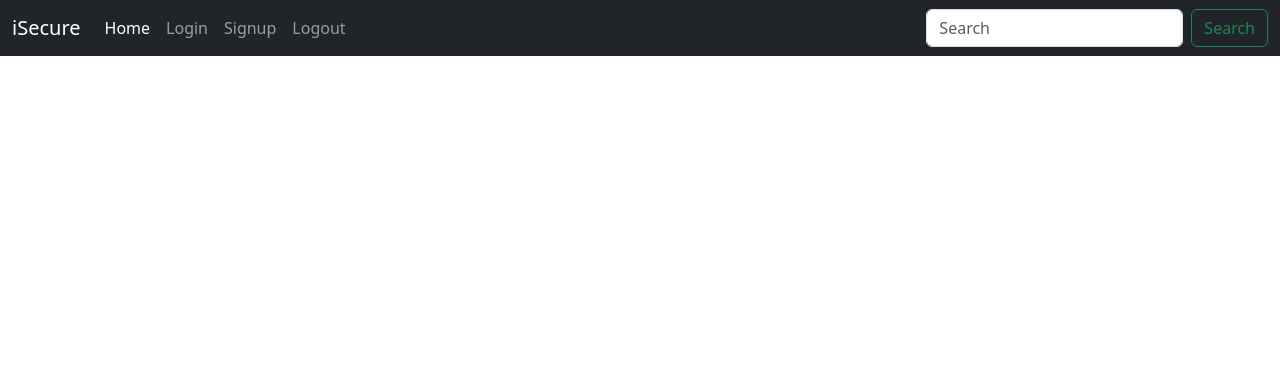
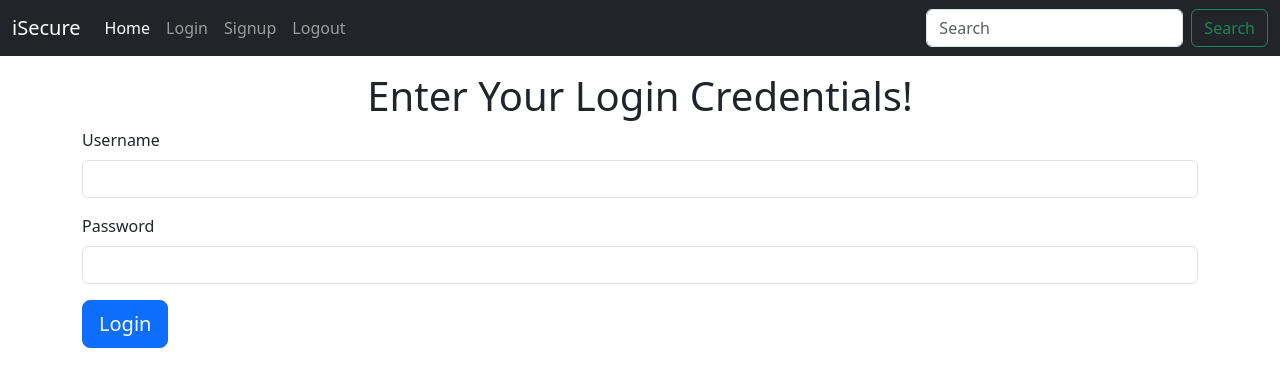
Before and after one commit to Aditya-Prakash07/Login-System-Using-PHP, a PHP site: page /login.php in a window 1280 px wide. Shown: the top 387 px of the page. Run offline with PHP 8.4, Linux system fonts and the light colour scheme.

Commit message:
Implemented login feature

```diff
--- a/login.php
+++ b/login.php
@@ -1,13 +1,87 @@
-<!doctype html>
+<?php
+    $login = false;
+    $showError = false;
+if($_SERVER["REQUEST_METHOD"]=="POST"){
+    include 'partials/_dbconnect.php';
+    $username = $_POST["username"];
+    $password = $_POST["password"];
+    $sql = "SELECT * FROM users WHERE username = '$username' AND password = '$password'";
+    $result = mysqli_query($conn, $sql);
+    $num = mysqli_num_rows($result);
+    if($num == 1){
+        $login = true;
+        session_start();
+        $_SESSION['loggedin']=true;
+        $_SESSION['username']=$username;
+        // Now redirecting the user to the welcome page.
+        header("location: welcome.php");
+    }else{
+        $showError = "Invalid Credentials";
+    }
+}
+
+?>
+
+<!DOCTYPE html>
 <html lang="en">
   <head>
-    <meta charset="utf-8">
-    <meta name="viewport" content="width=device-width, initial-scale=1">
+    <meta charset="utf-8" />
+    <meta name="viewport" content="width=device-width, initial-scale=1" />
     <title>Login Page</title>
-    <link href="https://cdn.jsdelivr.net/npm/bootstrap@5.3.3/dist/css/bootstrap.min.css" rel="stylesheet" integrity="sha384-QWTKZyjpPEjISv5WaRU9OFeRpok6YctnYmDr5pNlyT2bRjXh0JMhjY6hW+ALEwIH" crossorigin="anonymous">
+    <link
+      href="https://cdn.jsdelivr.net/npm/bootstrap@5.3.3/dist/css/bootstrap.min.css"
+      rel="stylesheet"
+      integrity="sha384-QWTKZyjpPEjISv5WaRU9OFeRpok6YctnYmDr5pNlyT2bRjXh0JMhjY6hW+ALEwIH"
+      crossorigin="anonymous"
+    />
   </head>
   <body>
     <?php require 'partials/_nav.php'?>
-    <script src="https://cdn.jsdelivr.net/npm/bootstrap@5.3.3/dist/js/bootstrap.bundle.min.js" integrity="sha384-YvpcrYf0tY3lHB60NNkmXc5s9fDVZLESaAA55NDzOxhy9GkcIdslK1eN7N6jIeHz" crossorigin="anonymous"></script>
+    <?php
+        if($login){
+            echo '<div class="alert alert-success alert-dismissible fade show" role="alert">
+                    <strong>Success!</strong> You are logged in successfully!
+                    <button type="button" class="btn-close" data-bs-dismiss="alert" aria-label="Close"></button>
+                </div>';
+        }
+        if($showError){
+            echo '<div class="alert alert-danger alert-dismissible fade show" role="alert">
+                    <strong>Failure!</strong>'. $showError .'
+                    <button type="button" class="btn-close" data-bs-dismiss="alert" aria-label="Close"></button>
+                </div>';
+        }
+    ?>
+
+    <div class="container">
+      <h1 class="text-center mt-3">Enter Your Login Credentials!</h1>
+      <form action="/login.php" method="post">
+        <div class="mb-3">
+          <label for="username" class="form-label"
+            >Username</label
+          >
+          <input
+            type="text"
+            class="form-control"
+            id="username"
+            name="username"
+          />
+        </div>
+        <div class="mb-3">
+          <label for="password" class="form-label">Password</label>
+          <input
+            type="password"
+            class="form-control"
+            id="password"
+            name="password"
+          />
+        </div>
+        <button type="submit" class="btn btn-primary btn-lg">Login</button>
+      </form>
+    </div>
+    <script
+      src="https://cdn.jsdelivr.net/npm/bootstrap@5.3.3/dist/js/bootstrap.bundle.min.js"
+      integrity="sha384-YvpcrYf0tY3lHB60NNkmXc5s9fDVZLESaAA55NDzOxhy9GkcIdslK1eN7N6jIeHz"
+      crossorigin="anonymous"
+    ></script>
   </body>
 </html>
--- a/signup.php
+++ b/signup.php
@@ -44,7 +44,7 @@ if($_SERVER["REQUEST_METHOD"]=="POST"){
         }
         if($showError){
             echo '<div class="alert alert-danger alert-dismissible fade show" role="alert">
-                    <strong>Failure!</strong> '.$showError.'
+                    <strong>Failure!</strong>'. $showError .'
                     <button type="button" class="btn-close" data-bs-dismiss="alert" aria-label="Close"></button>
                 </div>';
         }
@@ -86,7 +86,7 @@ if($_SERVER["REQUEST_METHOD"]=="POST"){
             Make sure to enter same password.
           </div>
         </div>
-        <button type="submit" class="btn btn-primary">Signup</button>
+        <button type="submit" class="btn btn-primary btn-lg">Signup</button>
       </form>
     </div>
     <script
```
Also changed, not shown: welcome.php (+22 -1 lines).
